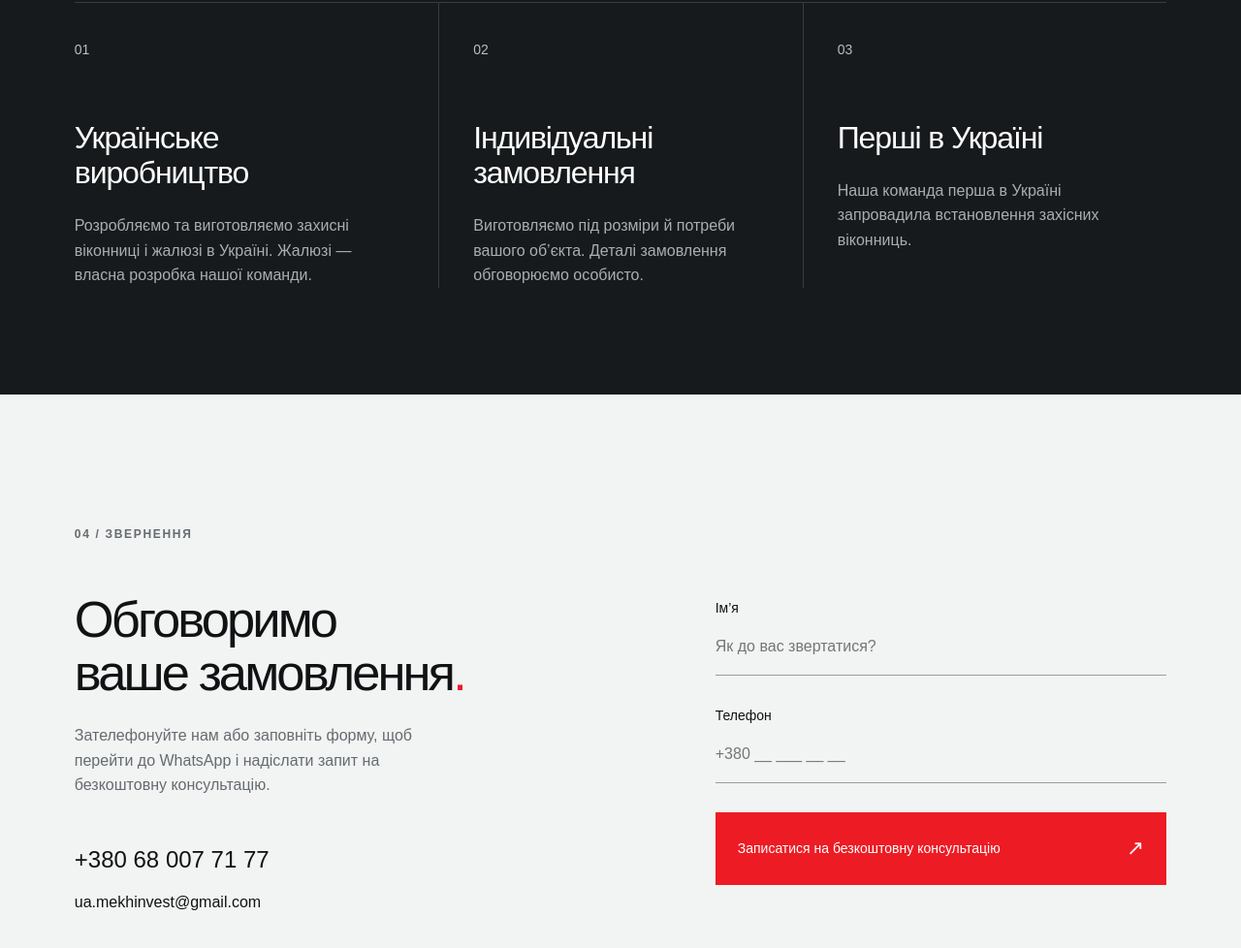
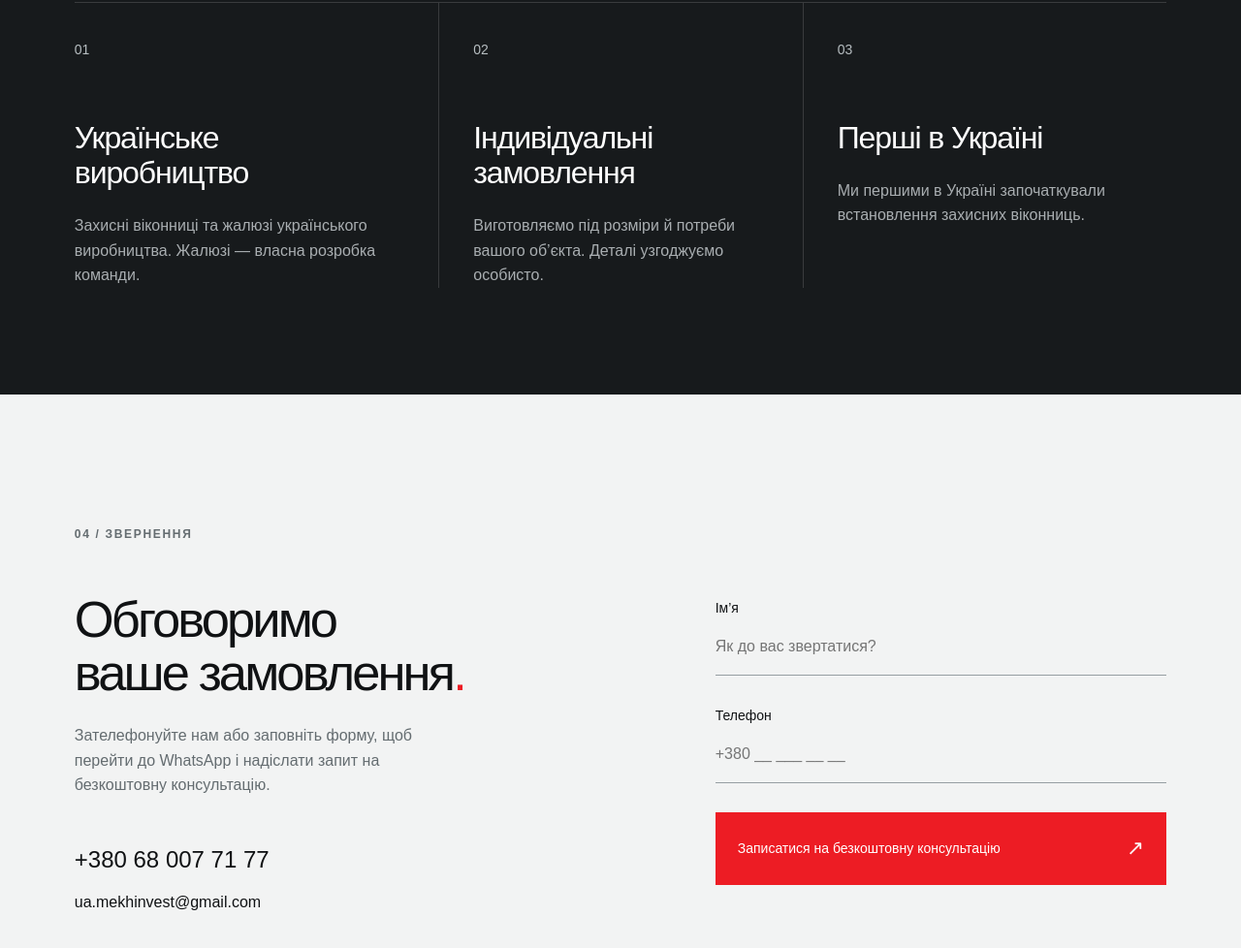
Before and after one commit to obenavlad-lab/ukrmekhinvest2, a plain HTML site: page index.html in a window 1280 px wide. Shown: the part 3310-4288 px from the top of the page at 97% size. Drawn offline with Linux system fonts and the light colour scheme.

Commit message:
Прибрати повтори в описах компанії

```diff
--- a/index.html
+++ b/index.html
@@ -188,19 +188,19 @@
 <h3>
                             Українське<br/>виробництво
                         </h3>
-<p>Розробляємо та виготовляємо захисні віконниці і жалюзі в Україні. Жалюзі — власна розробка нашої команди.</p>
+<p>Захисні віконниці та жалюзі українського виробництва. Жалюзі — власна розробка команди.</p>
 </article>
 <article class="reveal">
 <span>02</span>
 <h3>
                             Індивідуальні<br/>замовлення
                         </h3>
-<p>Виготовляємо під розміри й потреби вашого об’єкта. Деталі замовлення обговорюємо особисто.</p>
+<p>Виготовляємо під розміри й потреби вашого об’єкта. Деталі узгоджуємо особисто.</p>
 </article>
 <article class="reveal">
 <span>03</span>
 <h3>Перші в Україні</h3>
-<p>Наша команда перша в Україні запровадила встановлення захісних віконниць.</p>
+<p>Ми першими в Україні започаткували встановлення захисних віконниць.</p>
 </article>
 </div>
 </section>
```
